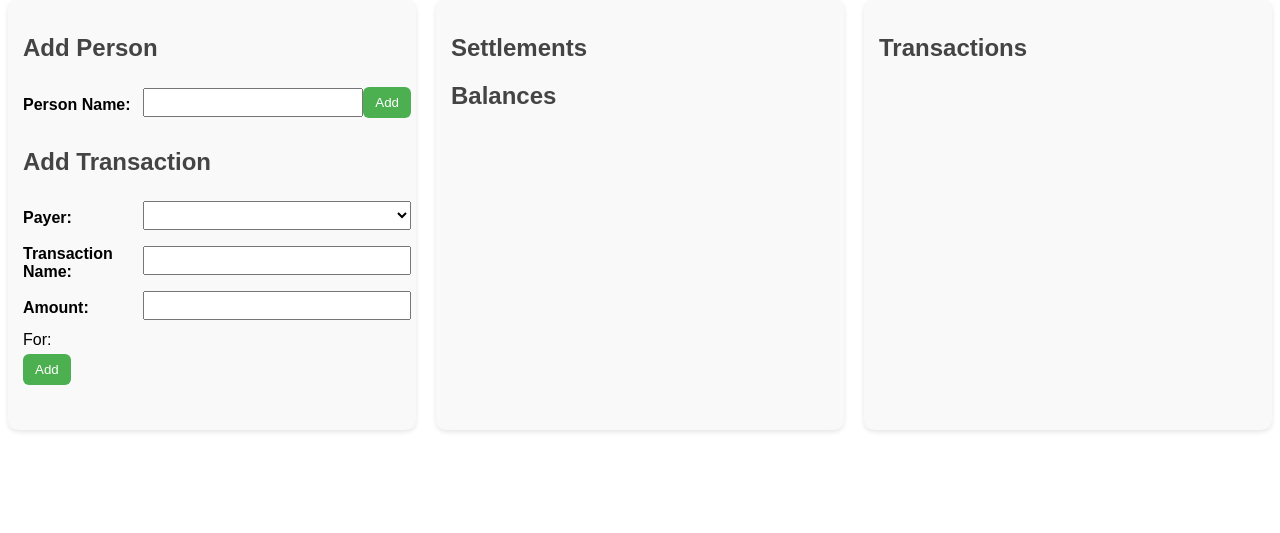
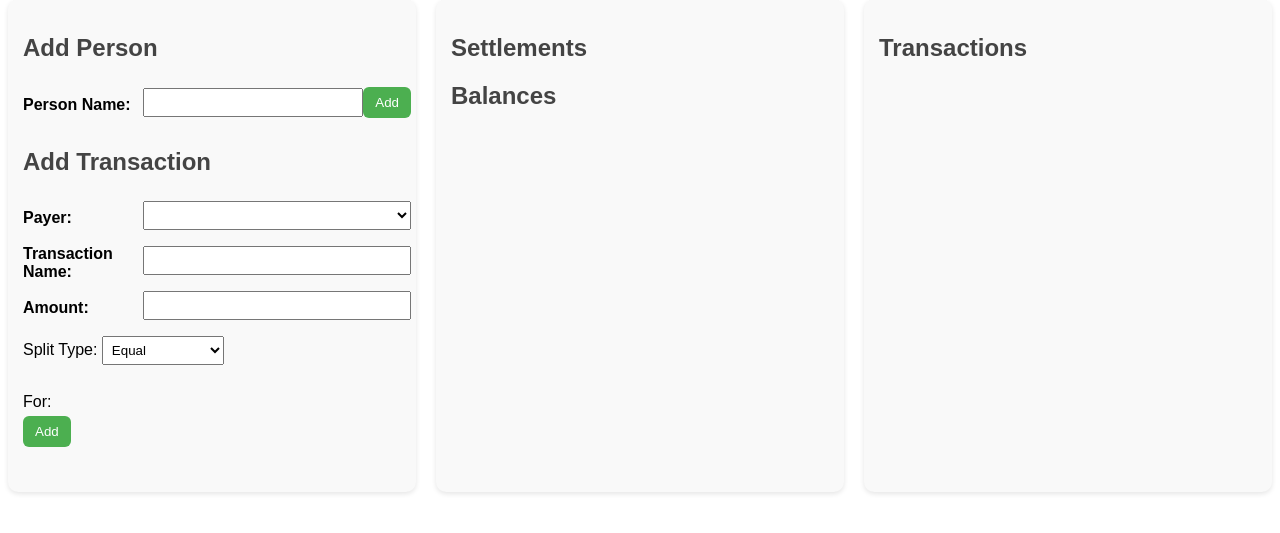
Before and after one commit to jinbesan/splitter, a Flask app: page / in a window 1280 px wide. Shown: the part 81-614 px from the top of the page. Run offline with Flask 3, Linux system fonts and the light colour scheme; lists and menus that the app fills with data are empty.

Commit message:
implement extra split type functionalities

```diff
--- a/app.py
+++ b/app.py
@@ -26,9 +26,27 @@ def add_transaction():
     amount = request.form.get("amount")
     beneficiaries = request.form.getlist("beneficiaries")
     name = request.form.get("name")
+    split_type = request.form.get('split_type')
 
-    if payer and amount and beneficiaries:
-        splitter.add_transaction(name, payer, float(amount), beneficiaries)
+    if (split_type == "equal"):
+        if payer and amount and beneficiaries:
+            splitter.add_transaction(name, payer, float(amount), beneficiaries, type="equal")
+    elif (split_type == "shares"):
+        shares = {}
+        for person in beneficiaries:
+            val = request.form.get(f"shares_{person}", type=float)
+            shares[person] = val
+        if payer and amount and beneficiaries and shares:
+            splitter.add_transaction(name, payer, float(amount), beneficiaries, type="shares", shares=shares)
+    elif (split_type == "exact"):
+        exacts = {}
+        for person in beneficiaries:
+            val = request.form.get(f"exact_{person}", type=float)
+            print(val)
+            exacts[person] = val
+        if payer and beneficiaries and exacts:
+            splitter.add_transaction(name, payer, float(amount), beneficiaries, type="exact", exact=exacts)
+
 
 
     return redirect(url_for("index"))
@@ -47,4 +65,4 @@ def settle(debtor, creditor):
     return redirect(url_for("index"))
 
 if __name__ == "__main__":
-    app.run(debug=True)
+    app.run()
--- a/split.py
+++ b/split.py
@@ -38,7 +38,7 @@ class Split:
         self.save()
         return
 
-    def add_transaction(self, name, payer, amount, beneficiaries):
+    def add_transaction(self, name, payer, amount, beneficiaries, type="equal", shares=None, exact=None):
         name = name if name else "Unnamed Transaction"
         today = datetime.now()
         transaction = {
@@ -46,31 +46,60 @@ class Split:
             "payer": payer,
             "beneficiaries": beneficiaries,
             "amount": amount,
+            "type": type,
+            "shares": shares,
+            "exact": exact,
             "date": today.strftime("%d/%m/%y")
         }
+
+
+        self._update_balances(transaction)
         transaction["print"] = self.print_transaction(transaction)
-        print(transaction)
         self.transactions.appendleft(transaction)
-        self._update_balances(transaction)
         self.save()
         return
 
     def _update_balances(self, transaction):
         # Positive: Receive money, Negative: Owe money
-        receive = transaction['amount']
-        owe = receive / len(transaction['beneficiaries'])
+        if (transaction['type'] == "equal"):
+            receive = transaction['amount']
+            owe = receive / len(transaction['beneficiaries'])
 
-        for i in range(len(self.people)):
-            person = self.people[i]
-            if (person['name'] == transaction['payer']):
-                self.people[i]['balance'] += receive
-            if (person['name'] in transaction['beneficiaries']):
-                self.people[i]['balance'] -= owe
+            for i in range(len(self.people)):
+                person = self.people[i]
+                if (person['name'] == transaction['payer']):
+                    self.people[i]['balance'] += receive
+                if (person['name'] in transaction['beneficiaries']):
+                    self.people[i]['balance'] -= owe
+
+        elif (transaction['type'] == "shares"):
+            shares = transaction['shares']
+            total_shares = sum(float(v) for v in shares.values())
+            receive = transaction['amount']
+            owe_pershare = receive / total_shares
+
+            for i in range(len(self.people)):
+                person = self.people[i]
+                if (person['name'] == transaction['payer']):
+                    self.people[i]['balance'] += receive
+                if (person['name'] in transaction['beneficiaries']):
+                    self.people[i]['balance'] -= owe_pershare * shares[person['name']]
+
+        elif (transaction['type'] == "exact"):
+            exacts = transaction['exact']
+            receive = sum(float(v) for v in exacts.values())
+            transaction['amount'] = receive
+
+            for i in range(len(self.people)):
+                person = self.people[i]
+                if (person['name'] == transaction['payer']):
+                    self.people[i]['balance'] += receive
+                if (person['name'] in transaction['beneficiaries']):
+                    self.people[i]['balance'] -= exacts[person['name']]
         return
 
     def get_people(self):
         return self.people
-
 
     def get_transactions(self):
         return self.transactions
@@ -109,13 +138,29 @@ class Split:
 
     def print_transaction(self, transaction):
         beneficiaries = transaction['beneficiaries']
+        print(beneficiaries)
+        print(transaction)
+        statement = f"{transaction['date']} | {transaction['name']}: {transaction['payer']} paid ${transaction['amount']:.2f} "
+        if (transaction["type"] == "equal"):
+            if not beneficiaries:
+                b = ""
+            elif len(beneficiaries) == 1:
+                b = beneficiaries[0]
+            elif len(beneficiaries) == 2:
+                b = f"{beneficiaries[0]} and {beneficiaries[1]}"
+            else:
+                b = ", ".join(beneficiaries[:-1]) + f" and {beneficiaries[-1]}"
+            statement = statement + f"for {b}"
 
-        if not beneficiaries:
-            b = ""
-        elif len(beneficiaries) == 1:
-            b = beneficiaries[0]
-        elif len(beneficiaries) == 2:
-            b = f"{beneficiaries[0]} and {beneficiaries[1]}"
-        else:
-            b = ", ".join(beneficiaries[:-1]) + f" and {beneficiaries[-1]}"
-        return f"{transaction['date']} | {transaction['name']}: {transaction['payer']} paid ${transaction['amount']:.2f} for {b}"
+        elif (transaction['type'] == "shares"):
+            amount = transaction['amount']
+            shares = transaction['shares']
+            total_shares = sum(float(v) for v in shares.values())
+            shares_statement = ", ".join(f"{beneficiary}: ${(amount/total_shares) * shares[beneficiary]:.2f}, {shares[beneficiary]:.1f} shares" for beneficiary in beneficiaries)
+            statement = statement + shares_statement
+
+        elif (transaction['type'] == "exact"):
+            exact_statement = ", ".join(f"{beneficiary}: ${transaction['exact'][beneficiary]:.2f}" for beneficiary in beneficiaries)
+            statement = statement + exact_statement
+
+        return statement
--- a/templates/index.html
+++ b/templates/index.html
@@ -10,7 +10,7 @@
 
     <div class="container">
         <div class="column">
-
+            <!-- Add Person -->
             <h2>Add Person</h2>
             <form action="{{ url_for('add_person') }}" id="person-form" method="post">
                 <div class="form-group">
@@ -21,9 +21,10 @@
 
             </form>
 
-
+            <!-- Transaction Adding -->
             <h2>Add Transaction</h2>
             <form action="{{ url_for('add_transaction') }}" id="transaction-form", method="post">
+                <!-- Payer Select -->
                 <div class="form-group">
                     <label>Payer:</label>
                     <select id="payer" name="payer">
@@ -33,6 +34,7 @@
                     </select>
                 </div>
 
+                <!-- Transaction Info -->
                 <div class="form-group">
                     <label>Transaction Name:</label>
                     <input type="text" id="name" name="name"><br>
@@ -43,15 +45,30 @@
                     <input type="number" step="0.01" min=0 id="amount" name="amount" required>
                 </div>
 
+                <!-- Split type select -->
+                <label>Split Type:
+                    <select id="split-type" name="split_type">
+                        <option value="equal">Equal</option>
+                        <option value="shares">By Shares</option>
+                        <option value="exact">Exact Amounts</option>
+                    </select>
+                </label>
+                <br><br>
 
+                <!-- People checkboxes -->
                 <label>For:</label><br>
                 {% for person in people %}
-                    <label><input type="checkbox" value="{{ person.name }}" name="beneficiaries" checked>{{ person.name }}</label><br>
+                    <label><input type="checkbox" value="{{ person.name }}" name="beneficiaries" checked>{{ person.name }}</label>
+                    <input type="number" step="0.01" class="shares-input" id="shares_{{ person.name }}" name="shares_{{ person.name }}" val="1" min="1" style="display:none;">
+                    <input type="number" step="0.01" class="exact-input" id="exact_{{ person.name }}" name="exact_{{ person.name }}" val="0" min="0" style="display:none;">
+                    <br>
                 {% endfor %}
                 <button type="submit">Add</button>
             </form>
         </div>
 
+
+        <!-- Settlements Display -->
         <div class="column">
             <h2>Settlements</h2>
             <ul id="settlements-list">
@@ -65,6 +82,7 @@
                 {% endfor %}
             </ul>
 
+            <!-- Balances Display -->
             <h2>Balances</h2>
             <ul id="balances-list">
                 {% for person in people %}
@@ -73,6 +91,7 @@
             </ul>
         </div>
 
+        <!-- Transactions Display -->
         <div class="column transactions-list">
             <h2>Transactions</h2>
             <ul id="transactions-list">
@@ -82,5 +101,31 @@
             </ul>
         </div>
     </div>
+
+    <script>
+        document.addEventListener("DOMContentLoaded", function () {
+            const splitType = document.getElementById("split-type");
+            const sharesInputs = document.querySelectorAll(".shares-input");
+            const exactInputs = document.querySelectorAll(".exact-input");
+
+            function updateInputs() {
+                if (splitType.value == "equal") {
+                    sharesInputs.forEach(i => i.style.display = "none");
+                    exactInputs.forEach(i => i.style.display = "none");
+                }
+                else if (splitType.value == "shares") {
+                    sharesInputs.forEach(i => i.style.display = "inline-block");
+                    exactInputs.forEach(i => i.style.display = "none");
+                }
+                else if (splitType.value == "exact") {
+                    sharesInputs.forEach(i => i.style.display = "none");
+                    exactInputs.forEach(i => i.style.display = "inline-block");
+                }
+            }
+            splitType.addEventListener("change", updateInputs);
+            updateInputs();
+        });
+
+    </script>
 </body>
 </html>
```
